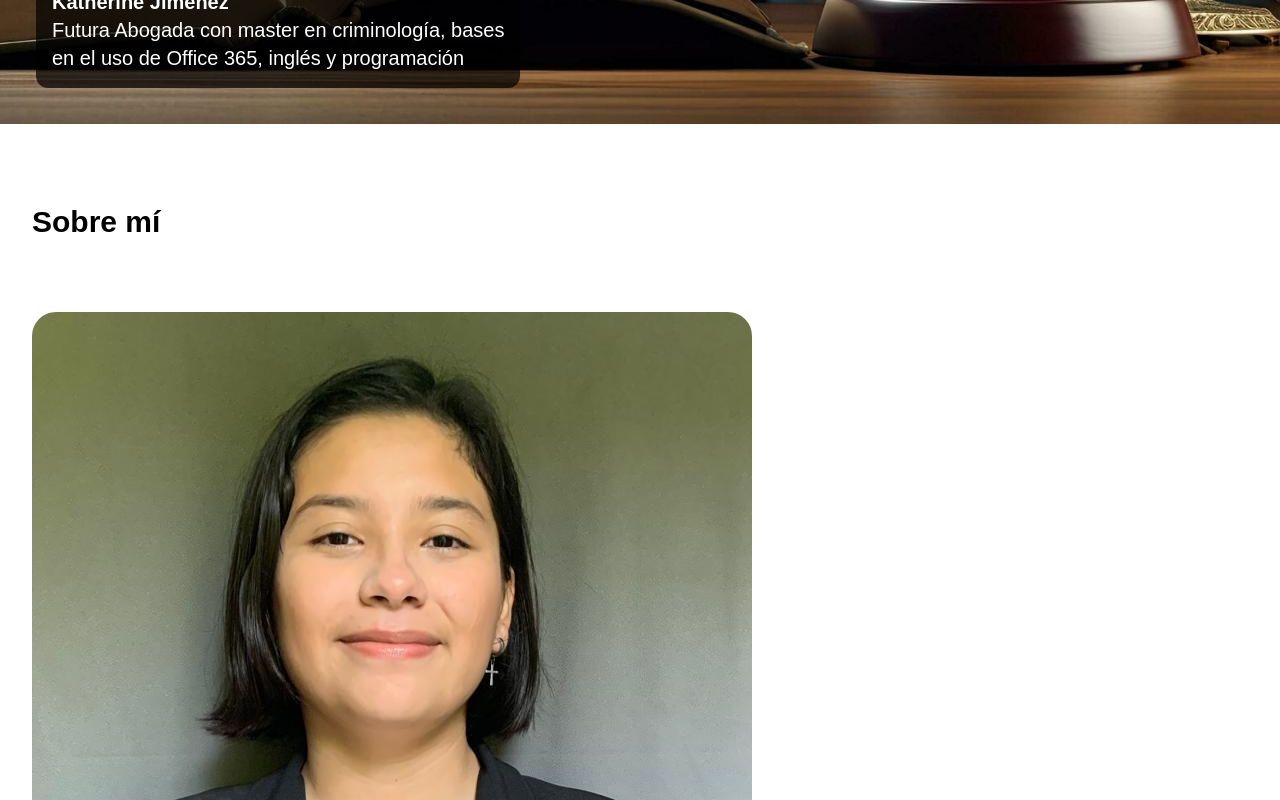
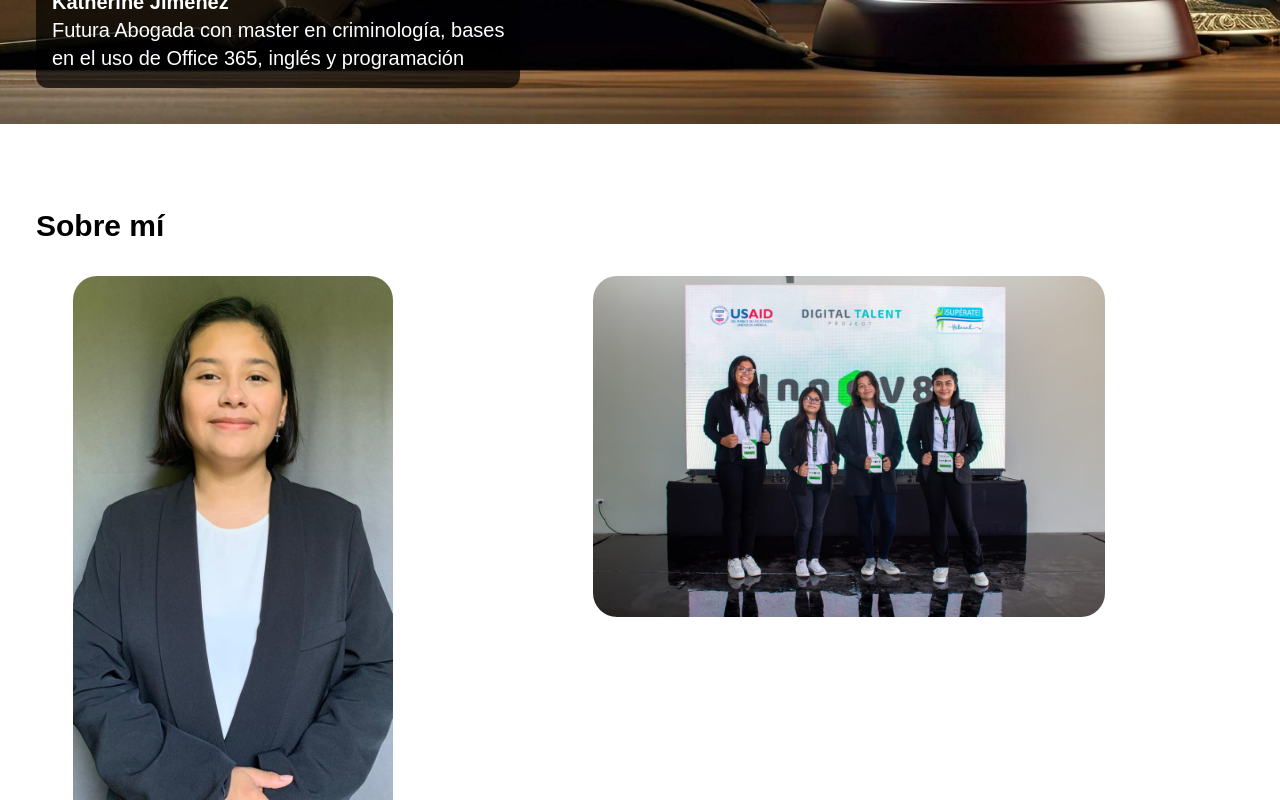
Before and after one commit to Kathy-Jim/My-portfolio, a Next.js app: page / in a window 1280 px wide. Shown: the part 860-1660 px from the top of the page. Built offline with nearby package versions, Linux system fonts and the light colour scheme.

Commit message:
Edición

```diff
--- a/src/app/page.tsx
+++ b/src/app/page.tsx
@@ -31,19 +31,23 @@ export default function Home() {
     },
   });
 
-  // Controladores del carrusel
+  // Controladores del pequeño carrusel
   const handlePrev = () => instanceRef.current?.prev();
   const handleNext = () => instanceRef.current?.next();
 
   return (
     <>
+      {/* Creación del header de mi portafolio */}
+
       <header className="bg-fuchsia-950 text-white mb-16">
         <div className="container mx-auto flex justify-between items-center p-4 sm:p-6 lg:p-10">
           <span className="text-xl font-semibold">Mi portafolio</span>
           <div className="flex space-x-4">
+
             <button className="text-white py-2 px-4 rounded-lg font-bold">
               Conexiones
             </button>
+
             <Link href="/Aspiraciones" passHref>
               <span className="bg-white text-black py-2 px-4 rounded-lg font-bold cursor-pointer inline-block">
                 Aspiraciones
@@ -69,26 +73,35 @@ export default function Home() {
         </div>
       </div>
 
+      <section className="**bg-fuchsia-300** bg-cover bg-center container mx-auto p-9">
+        <br />
+        <br />
+        <h2 className="text-black text-3xl font-bold mb-8">Sobre mí</h2>
+        <div className="flex flex-col md:flex-row gap-6 mb-9 items-start justify-center">
+          <div className="w-full md:w-1/3 flex justify-center">
 
-      <div className="**bg-fuchsia-300** text-black">
-        <div className="container mx-auto p-8">
-          <br />
-          <br />
-          <h2 className="text-black text-3xl font-bold mb-6">Sobre mí</h2>
-          <br></br>
-          <br></br>
-          <div className="flex justify-left md:justify-left mb-9">
+            {/* Ajuste de la primera imagen*/}
             <Image
-              className="rounded-3xl"
+              className="rounded-3xl max-w-xs w-full h-auto"
               src="/img/imagen.jpg"
               alt="profile_photo"
-              width={150}
-              height={100} // Ajuste de height
-              style={{ width: 'auto', height: 'auto' }}
+              width={300}
+              height={400}
+            />
+          </div>
+
+          <div className="w-full md:w-2/3 flex justify-center">
+            {/* Ajuste de imagenes en la sección Acerca de mi*/}
+            <Image
+              className="rounded-3xl max-w-lg w-full h-auto"
+              src="/img/imagen01.jpg"
+              alt="Grupo Digital Talent"
+              width={600} // Un valor de ancho más realista para el placeholder
+              height={400} // Un valor de alto más realista para el placeholder
             />
           </div>
         </div>
-      </div>
+      </section>
 
 
       <section className="**bg-fuchsia-300** bg-cover bg-center container mx-auto p-9">
```
Also changed, not shown: public/img/imagen01.jpg (added).
